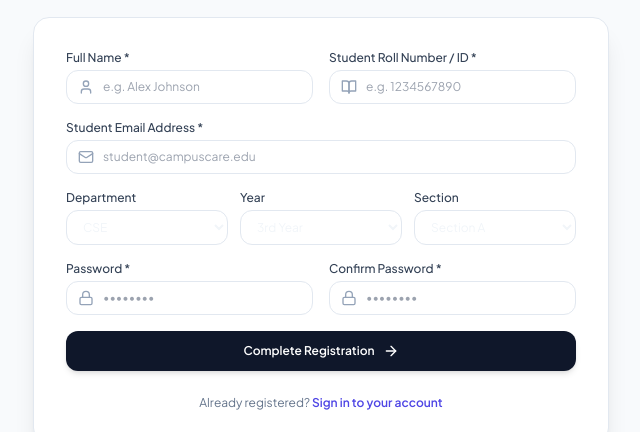
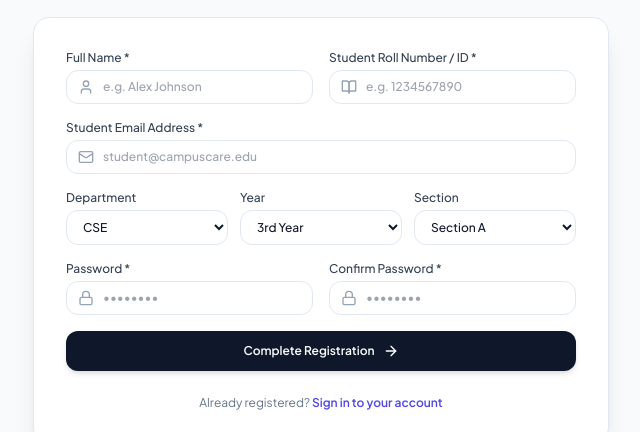
Before and after one commit to hasinipothanaboyina/campus_care, a React (Vite) app in the folder frontend/: page /register in a window 1280 px wide. Shown: the part 238-670 px from the top of the page, without its empty margins (319-959 px from the left). Built offline with nearby package versions, Linux system fonts and the light colour scheme; no server answers; the database is empty.

Commit message:
Fix input text color contrast

```diff
--- a/frontend/src/pages/Login.tsx
+++ b/frontend/src/pages/Login.tsx
@@ -140,7 +140,7 @@ export const Login: React.FC = () => {
                   onChange={e => setIdentifier(e.target.value.replace(/\D/g, ''))}
                   maxLength={role === 'ADMIN' ? 12 : 10}
                   placeholder={role === 'ADMIN' ? 'Enter your 12-digit Admin ID' : 'Enter your 10-digit roll number'}
-                  className="w-full pl-9 pr-4 py-2.5 text-xs rounded-xl border border-slate-200 focus:outline-none focus:ring-2 focus:ring-indigo-600 focus:border-transparent font-medium"
+                  className="w-full pl-9 pr-4 py-2.5 text-xs text-slate-900 font-medium rounded-xl border border-slate-200 focus:outline-none focus:ring-2 focus:ring-indigo-600 focus:border-transparent"
                 />
               </div>
             </div>
@@ -164,7 +164,7 @@ export const Login: React.FC = () => {
                   value={password}
                   onChange={e => setPassword(e.target.value)}
                   placeholder="••••••••"
-                  className="w-full pl-9 pr-4 py-2.5 text-xs rounded-xl border border-slate-200 focus:outline-none focus:ring-2 focus:ring-indigo-600 focus:border-transparent"
+                  className="w-full pl-9 pr-4 py-2.5 text-xs text-slate-900 font-medium rounded-xl border border-slate-200 focus:outline-none focus:ring-2 focus:ring-indigo-600 focus:border-transparent"
                 />
               </div>
             </div>
--- a/frontend/src/pages/Register.tsx
+++ b/frontend/src/pages/Register.tsx
@@ -95,7 +95,7 @@ export const Register: React.FC = () => {
                     value={formData.fullName}
                     onChange={handleChange}
                     placeholder="e.g. Alex Johnson"
-                    className="w-full pl-9 pr-3 py-2 text-xs rounded-xl border border-slate-200 focus:outline-none focus:ring-2 focus:ring-indigo-600"
+                    className="w-full pl-9 pr-3 py-2 text-xs text-slate-900 font-medium rounded-xl border border-slate-200 focus:outline-none focus:ring-2 focus:ring-indigo-600"
                   />
                 </div>
               </div>
@@ -114,7 +114,7 @@ export const Register: React.FC = () => {
                     onChange={(e) => handleChange({ target: { name: 'studentId', value: e.target.value.replace(/\D/g, '') } } as any)}
                     maxLength={10}
                     placeholder="e.g. 1234567890"
-                    className="w-full pl-9 pr-3 py-2 text-xs rounded-xl border border-slate-200 focus:outline-none focus:ring-2 focus:ring-indigo-600"
+                    className="w-full pl-9 pr-3 py-2 text-xs text-slate-900 font-medium rounded-xl border border-slate-200 focus:outline-none focus:ring-2 focus:ring-indigo-600"
                   />
                 </div>
               </div>
@@ -132,7 +132,7 @@ export const Register: React.FC = () => {
                   value={formData.email}
                   onChange={handleChange}
                   placeholder="student@campuscare.edu"
-                  className="w-full pl-9 pr-3 py-2 text-xs rounded-xl border border-slate-200 focus:outline-none focus:ring-2 focus:ring-indigo-600"
+                  className="w-full pl-9 pr-3 py-2 text-xs text-slate-900 font-medium rounded-xl border border-slate-200 focus:outline-none focus:ring-2 focus:ring-indigo-600"
                 />
               </div>
             </div>
@@ -145,7 +145,7 @@ export const Register: React.FC = () => {
                   name="department"
                   value={formData.department}
                   onChange={handleChange}
-                  className="w-full px-3 py-2 text-xs rounded-xl border border-slate-200 focus:outline-none focus:ring-2 focus:ring-indigo-600 bg-white"
+                  className="w-full px-3 py-2 text-xs text-slate-900 font-medium rounded-xl border border-slate-200 focus:outline-none focus:ring-2 focus:ring-indigo-600 bg-white"
                 >
                   <option value="Computer Science & Engineering">CSE</option>
                   <option value="Electronics & Communication">ECE</option>
@@ -165,7 +165,7 @@ export const Register: React.FC = () => {
                   name="year"
                   value={formData.year}
                   onChange={handleChange}
-                  className="w-full px-3 py-2 text-xs rounded-xl border border-slate-200 focus:outline-none focus:ring-2 focus:ring-indigo-600 bg-white"
+                  className="w-full px-3 py-2 text-xs text-slate-900 font-medium rounded-xl border border-slate-200 focus:outline-none focus:ring-2 focus:ring-indigo-600 bg-white"
                 >
                   <option value="1st Year">1st Year</option>
                   <option value="2nd Year">2nd Year</option>
@@ -182,7 +182,7 @@ export const Register: React.FC = () => {
                   name="section"
                   value={formData.section}
                   onChange={handleChange}
-                  className="w-full px-3 py-2 text-xs rounded-xl border border-slate-200 focus:outline-none focus:ring-2 focus:ring-indigo-600 bg-white"
+                  className="w-full px-3 py-2 text-xs text-slate-900 font-medium rounded-xl border border-slate-200 focus:outline-none focus:ring-2 focus:ring-indigo-600 bg-white"
                 >
                   <option value="Section A">Section A</option>
                   <option value="Section B">Section B</option>
@@ -205,7 +205,7 @@ export const Register: React.FC = () => {
                     value={formData.password}
                     onChange={handleChange}
                     placeholder="••••••••"
-                    className="w-full pl-9 pr-3 py-2 text-xs rounded-xl border border-slate-200 focus:outline-none focus:ring-2 focus:ring-indigo-600"
+                    className="w-full pl-9 pr-3 py-2 text-xs text-slate-900 font-medium rounded-xl border border-slate-200 focus:outline-none focus:ring-2 focus:ring-indigo-600"
                   />
                 </div>
               </div>
@@ -222,7 +222,7 @@ export const Register: React.FC = () => {
                     value={formData.confirmPassword}
                     onChange={handleChange}
                     placeholder="••••••••"
-                    className="w-full pl-9 pr-3 py-2 text-xs rounded-xl border border-slate-200 focus:outline-none focus:ring-2 focus:ring-indigo-600"
+                    className="w-full pl-9 pr-3 py-2 text-xs text-slate-900 font-medium rounded-xl border border-slate-200 focus:outline-none focus:ring-2 focus:ring-indigo-600"
                   />
                 </div>
               </div>
```
